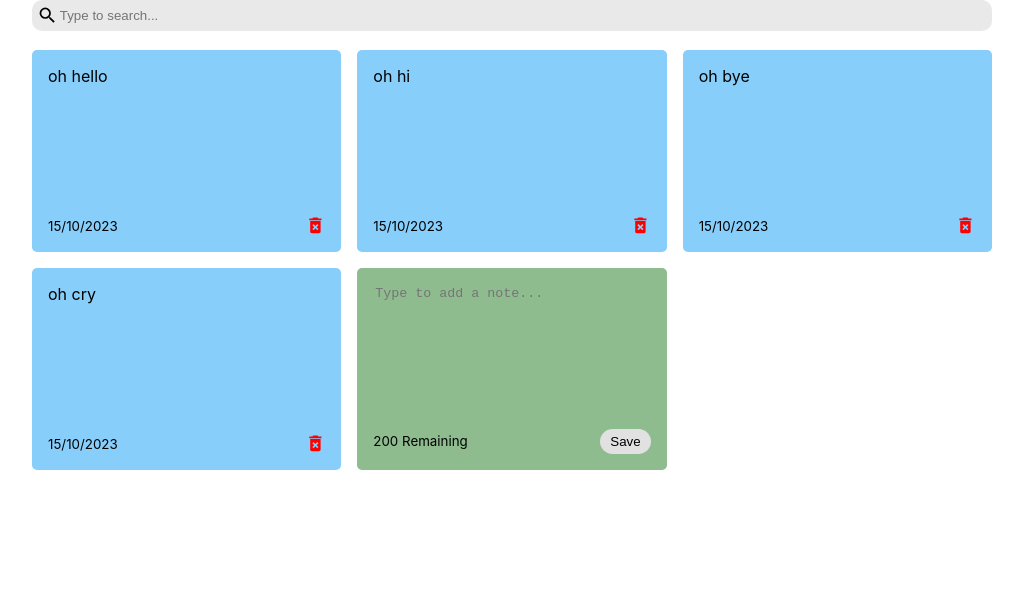
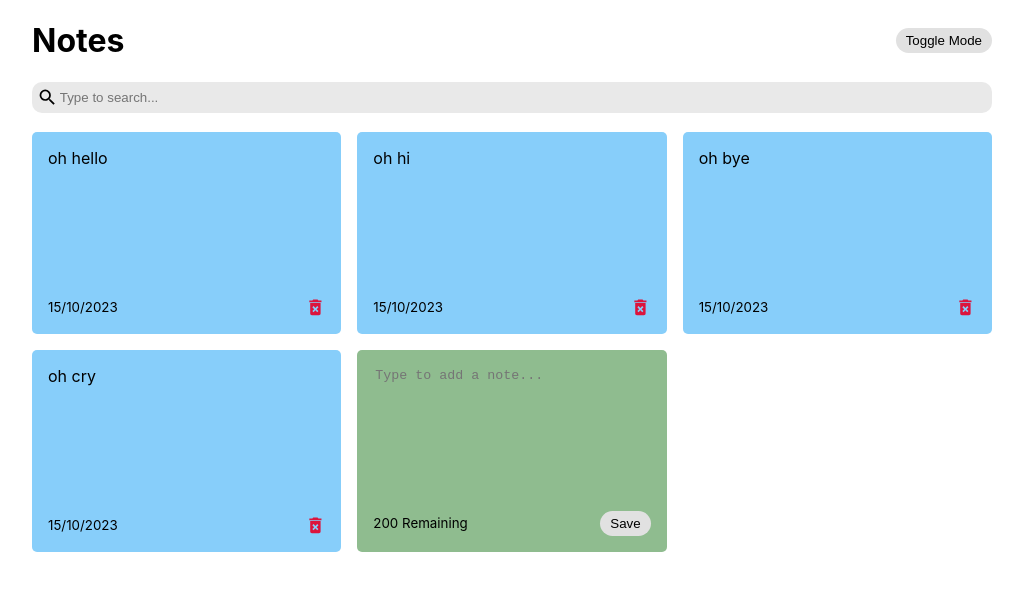
Before and after one commit to salizarana/react-notes, a React (Create React App) app: page / in a window 1280 px wide. Shown: the top 590 px of the page, without its empty margins (128-1151 px from the left). Built offline with nearby package versions, Linux system fonts and the light colour scheme.

Commit message:
Add dark mode.

```diff
--- a/src/App.js
+++ b/src/App.js
@@ -2,6 +2,7 @@
 import { nanoid } from "nanoid";
 import NotesList from "./components/NotesList";
 import Search from "./components/Search";
+import Header from "./components/Header";
 
 const App = () => {
   const [notes, setNotes] = useState([
@@ -29,6 +30,8 @@
 
   const [searchText, setSearchText] = useState("");
 
+  const [darkMode, setDarkMode] = useState(false);
+
   const addNote = (text) => {
     const date = new Date();
     const newNote = {
@@ -46,7 +49,9 @@
   };
 
   return (
+    <div className={`${darkMode && "dark-mode"}`}>
       <div className="container">
+        <Header handleToggleDarkMode={setDarkMode} />
         <Search handleSearchNote={setSearchText} />
         <NotesList
           notes={notes.filter((note) =>
@@ -56,6 +61,7 @@
           handleDeleteNote={deleteNote}
         />
       </div>
+    </div>
   );
 };
 
--- /dev/null
+++ b/src/components/Header.js
@@ -0,0 +1,19 @@
+import React from "react";
+
+const Header = ({ handleToggleDarkMode }) => {
+  return (
+    <div className="header">
+      <h1>Notes</h1>
+      <button
+        onClick={() =>
+          handleToggleDarkMode((previousDarkMode) => !previousDarkMode)
+        }
+        className="save"
+      >
+        Toggle Mode{" "}
+      </button>
+    </div>
+  );
+};
+
+export default Header;
--- a/src/index.css
+++ b/src/index.css
@@ -12,12 +12,27 @@
     monospace;
 }
 
+.header{
+  display: flex;
+  align-items: center;
+  justify-content: space-between;
+}
+
+.dark-mode{
+  background-color: black;
+}
+
+.dark-mode h1{
+  color: white;
+}
+
 .container {
   max-width: 960px;
   margin-left: auto;
   margin-right: auto;
   padding-left: 15px;
   padding-right: 15px;
+  min-height: 100vh;
 }
 
 .notes-list{
@@ -71,7 +86,7 @@
 
 .delete-icon {
   cursor: pointer;
-  color: red;
+  color: crimson;
 }
 
 .search {
```
Lines whose indentation alone changed are shown as unchanged.
